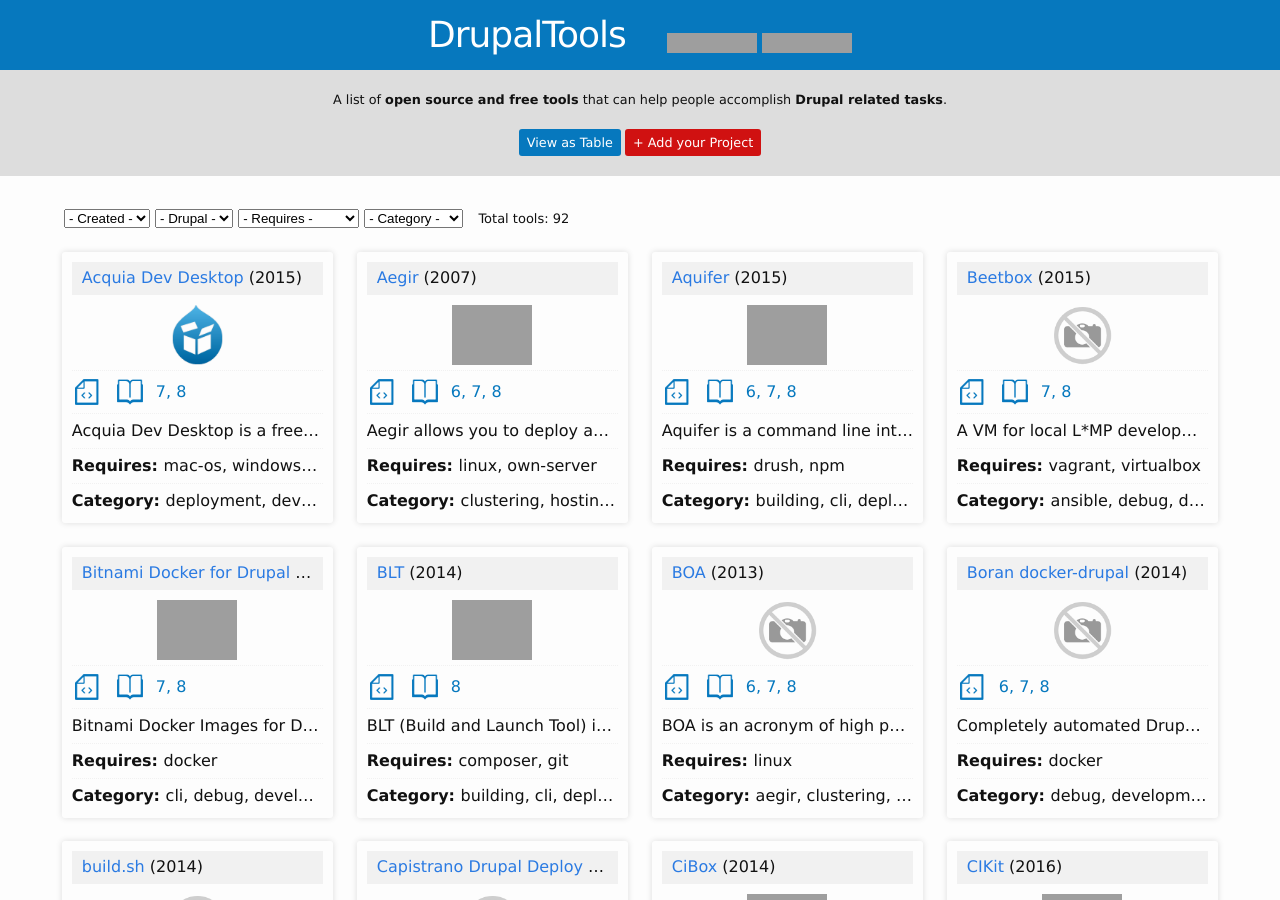
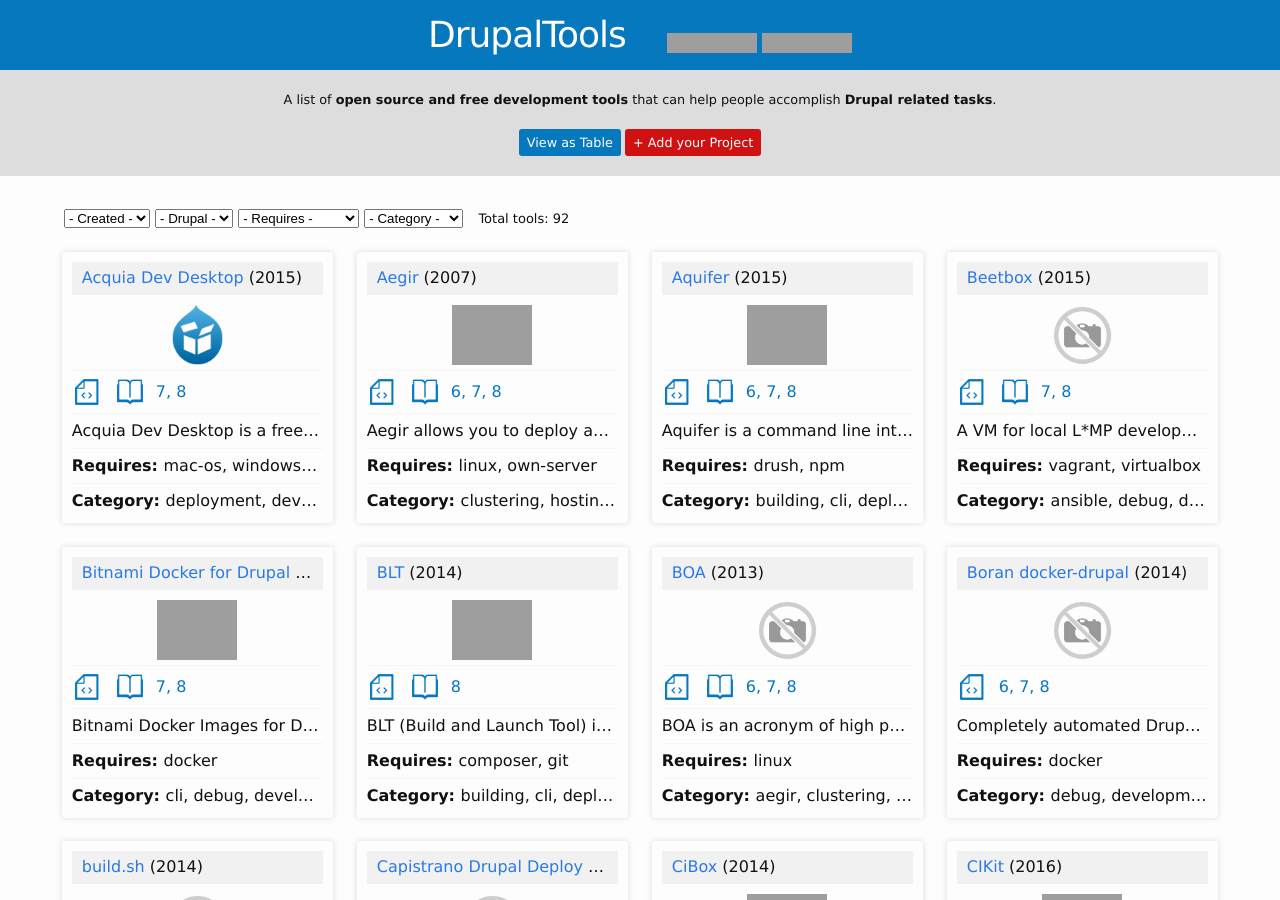
Before and after one commit to drupaltools/drupaltools.github.io, a Jekyll site: the page built from index.html, in a window 1280 px wide and 900 px high, cut to the strip 0-900 px from the top of the window. Built offline with Jekyll 4.4.1, drawn with Linux system fonts in a browser that asks for light colours; some of the changed lines change nothing that is shown; grey boxes are pictures that could not be loaded.

Commit message:
Change page title

```diff
--- a/_includes/description.html
+++ b/_includes/description.html
@@ -1,4 +1,4 @@
-A list of <b>open source and free tools</b> that can help people accomplish <b>Drupal related tasks</b>.
+A list of <b>open source and free development tools</b> that can help people accomplish <b>Drupal related tasks</b>.
 
 <div class='buttons'>
   <a class='button table-visible' href='/table'>View as Table</a><a class='button tiles-visible' href='/'>View as Tiles</a>
--- a/_includes/head.html
+++ b/_includes/head.html
@@ -3,7 +3,7 @@
   <meta http-equiv="X-UA-Compatible" content="IE=edge">
   <meta name="viewport" content="width=device-width, initial-scale=1">
 
-  <title>Drupaltools | A list of open-source tools used for Drupal related tasks</title>
+  <title>Drupaltools | A list of free development tools used for Drupal related tasks</title>
   <meta name="description" content="{% if page.excerpt %}{{ page.excerpt | strip_html | strip_newlines | truncate: 160 }}{% else %}{{ site.description }}{% endif %}">
 
   <meta charset="utf-8">
@@ -12,17 +12,17 @@
   <!-- Always force latest IE rendering engine or request Chrome Frame -->
   <meta content="IE=edge,chrome=1" http-equiv="X-UA-Compatible">
 
-  <meta name="description" content="Drupaltools is a list of open-source tools used for Drupal related tasks." />
+  <meta name="description" content="Drupaltools is a list free development tools used for Drupal related tasks." />
 
   <!-- Twitter Card data -->
-  <meta name="twitter:card" value="Drupaltools is a list of open-source tools used for Drupal related tasks.">
+  <meta name="twitter:card" value="Drupaltools is a list of free development tools used for Drupal related tasks.">
 
   <!-- Open Graph data -->
   <meta property="og:title" content="DrupalTools" />
   <meta property="og:type" content="website" />
   <meta property="og:url" content="https://www.drupaltools.github.io/" />
   <meta property="og:image" content="https://www.drupaltools.github.io/images/logo.png" />
-  <meta property="og:description" content="Drupaltools is a list of open-source tools used for Drupal related tasks." />
+  <meta property="og:description" content="Drupaltools is a list of free development tools used for Drupal related tasks." />
 
   <!-- Favicons -->
   <link rel="apple-touch-icon" sizes="114x114" href="/icons/apple-touch-icon.png">
```
